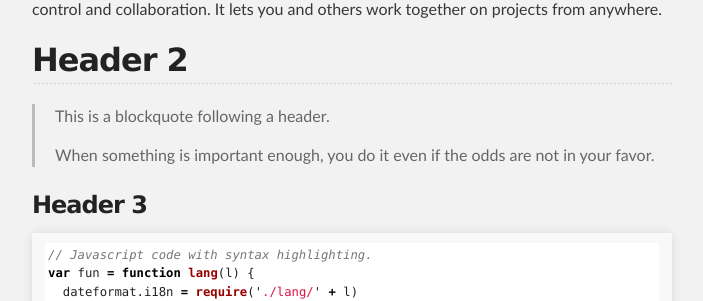
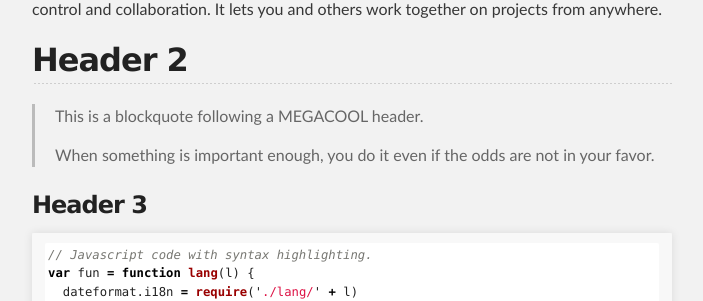
Before and after one commit to CentauriSoldier/LuaEx, a Jekyll site: the page built from docs/index.md, in a window 1280 px wide and 900 px high, scrolled down 377 px. Shown: the part 154-455 px from the top of the window, without its empty margins (288-991 px from the left). Built offline with Jekyll 4.4.1, drawn with Linux system fonts in a browser that asks for light colours.

Commit message:
Update index.md

```diff
--- a/docs/index.md
+++ b/docs/index.md
@@ -16,7 +16,7 @@ This is a normal paragraph following a header. GitHub is a code hosting platform
 
 ## Header 2
 
-> This is a blockquote following a header.
+> This is a blockquote following a MEGACOOL header.
 >
 > When something is important enough, you do it even if the odds are not in your favor.
 
```
